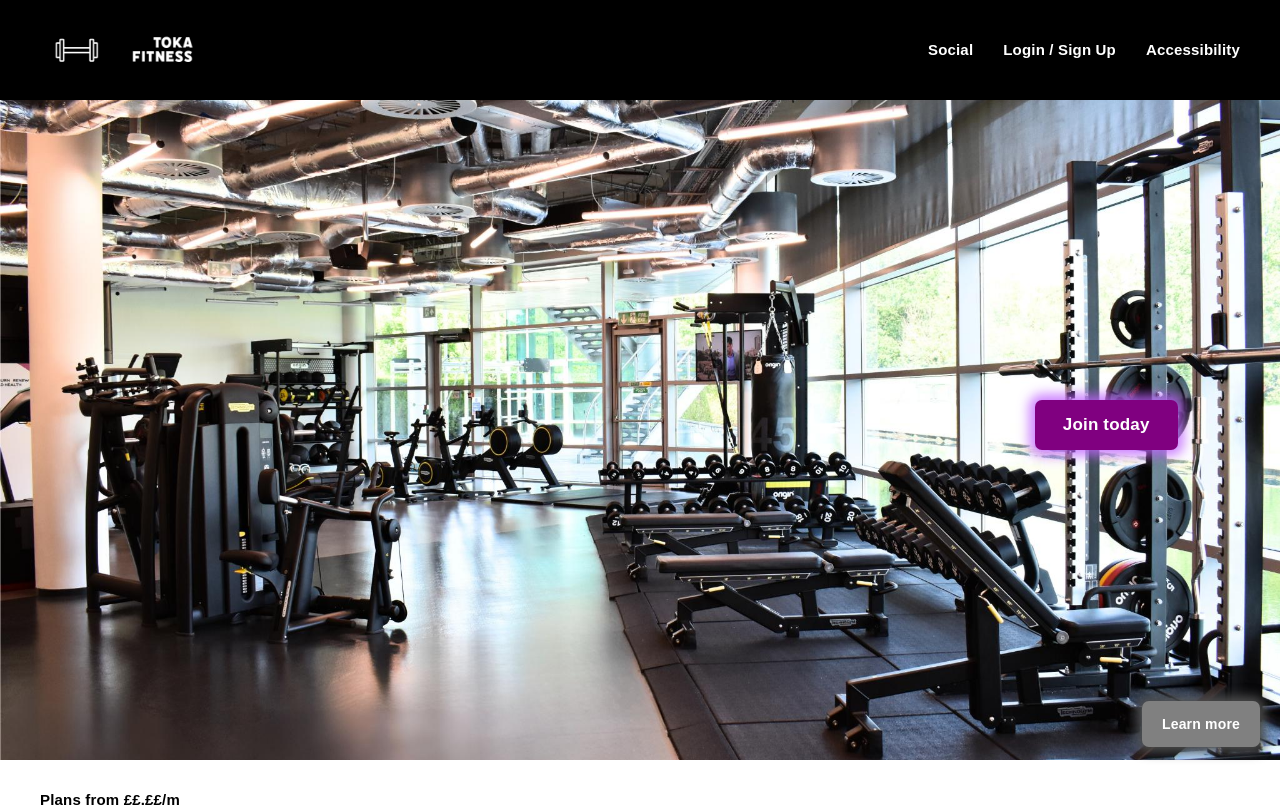
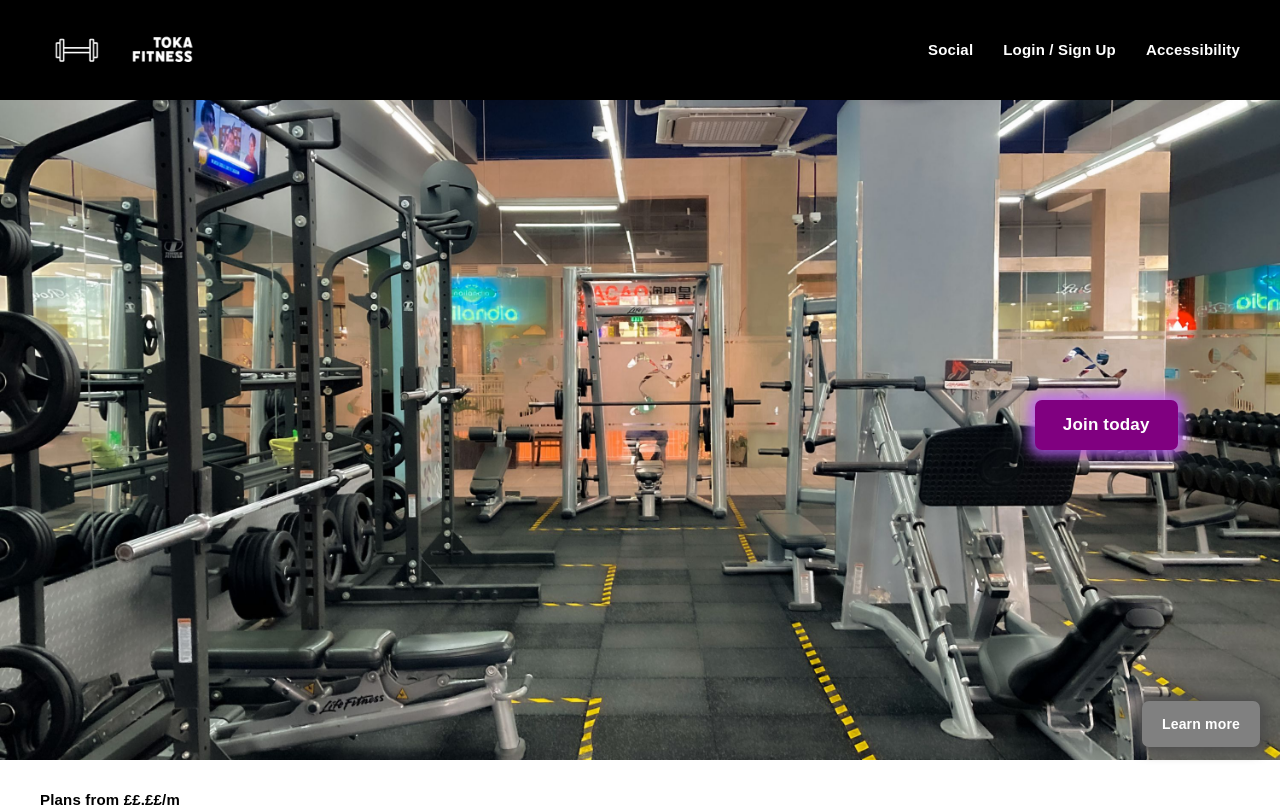
Before and after one commit to Krystian-De-Four/ToKa-Proposal, a React (Vite) app: page / in a window 1280 px wide. Shown: the top 807 px of the page. Built offline with nearby package versions, Linux system fonts and the light colour scheme.

Commit message:
small things

```diff
--- a/src/Components/Pages/Homepage/Homepage.jsx
+++ b/src/Components/Pages/Homepage/Homepage.jsx
@@ -8,7 +8,7 @@ export default function Homepage() {
 
                 <section className="hero-section">
                     <div className="hero-image-cover">
-                        <img className="hero-image" src="/src/assets/Gym Image.png" alt="hero-background" />
+                        <img className="hero-image" src="/src/assets/gym-image.jpg" alt="hero-background" />
 
                         <NavLink className="join-button" to="/signup">Join today</NavLink>
                         <NavLink className="learn-more-button" to="/memberships">Learn more</NavLink>
```
Also changed, not shown: src/assets/Gym Image.png (deleted), src/assets/gym-image.jpg (added).
